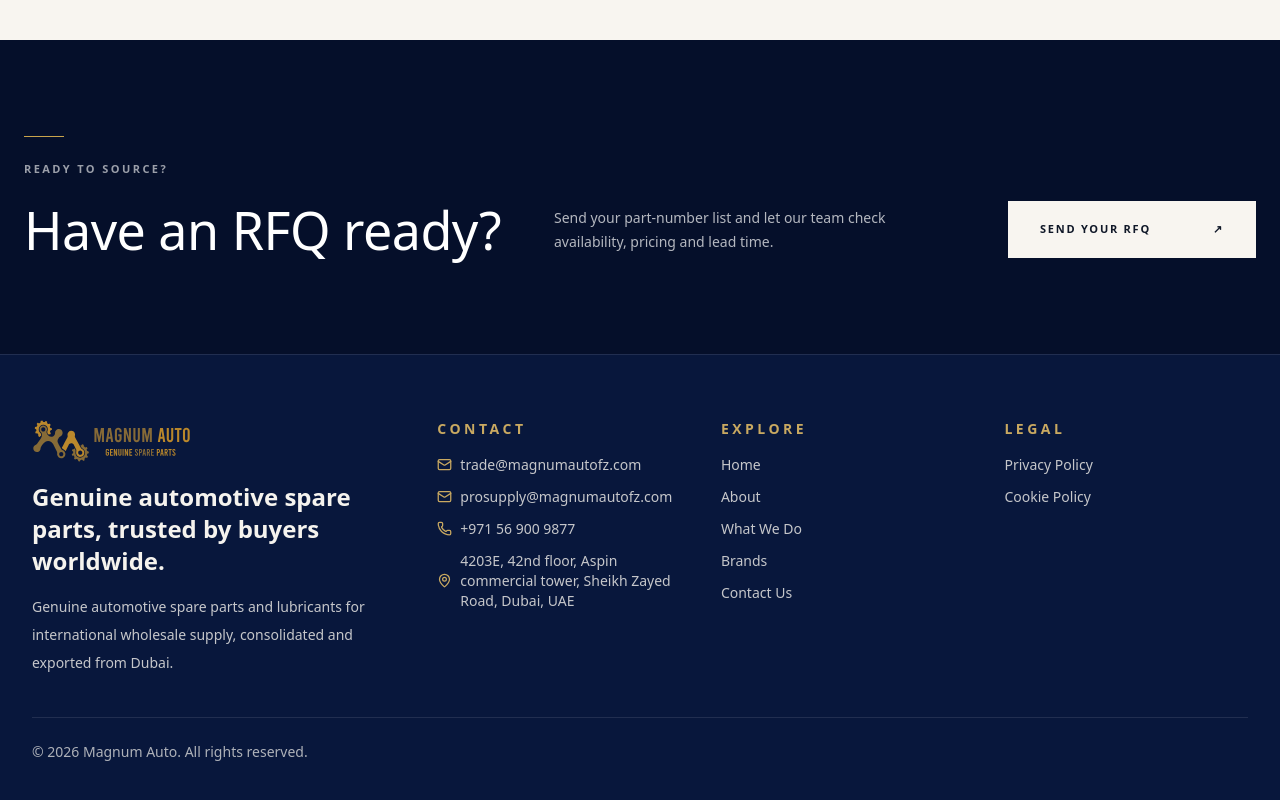
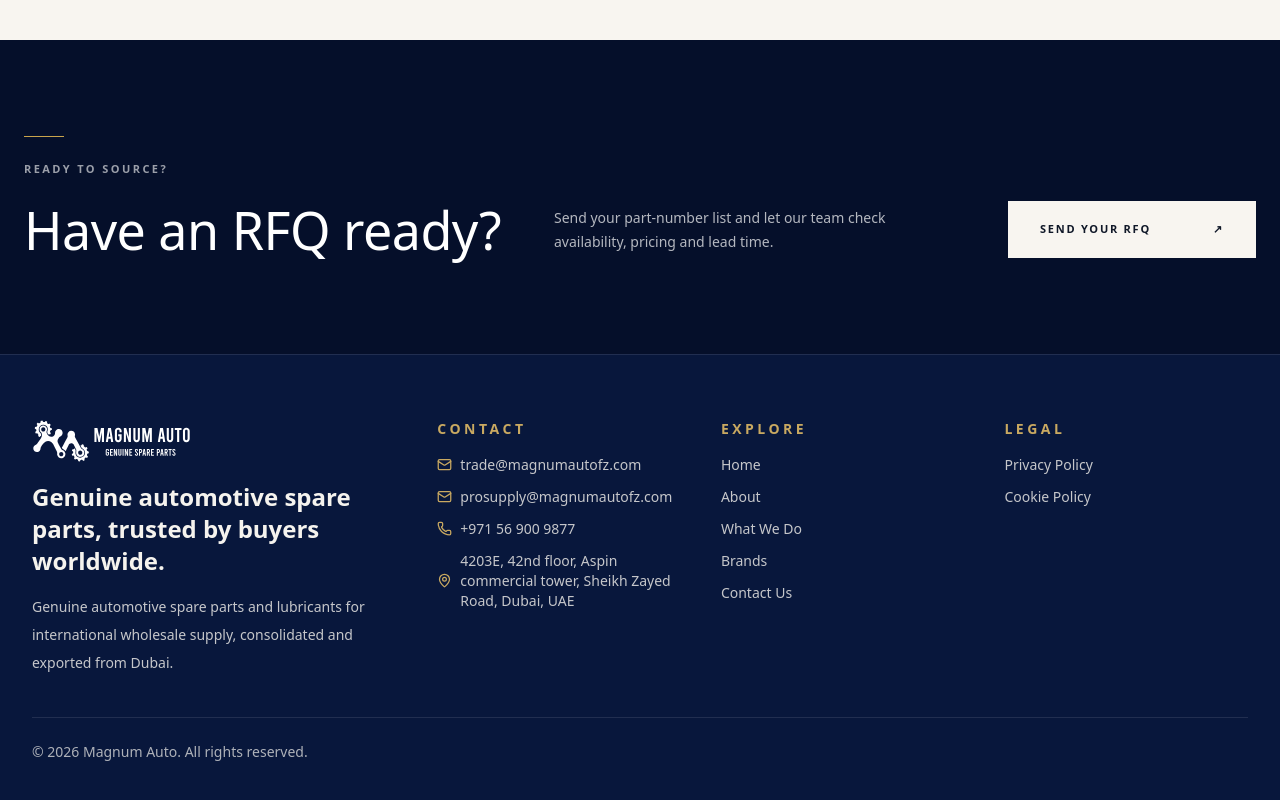
Before and after one commit to manimca2015/magnum-new, a Next.js app: page / in a window 1280 px wide. Shown: the part 5825-6625 px from the top of the page. Built offline with nearby package versions, Linux system fonts and the light colour scheme.

Commit message:
new commit

```diff
--- a/src/components/Footer.tsx
+++ b/src/components/Footer.tsx
@@ -77,7 +77,10 @@ export default function Footer() {
               alt="Magnum Auto FZE"
               width={169}
               height={44}
-              className="h-11 w-auto max-w-[160px] object-contain"
+              /* The footer sits on bark, so the brand mark is flattened to
+                 white — brightness-0 takes every fill to black, invert takes
+                 it to white, and the knockouts stay transparent. */
+              className="h-11 w-auto max-w-[160px] object-contain brightness-0 invert"
             />
           </Link>
           <h2 className="text-2xl font-semibold">
```
